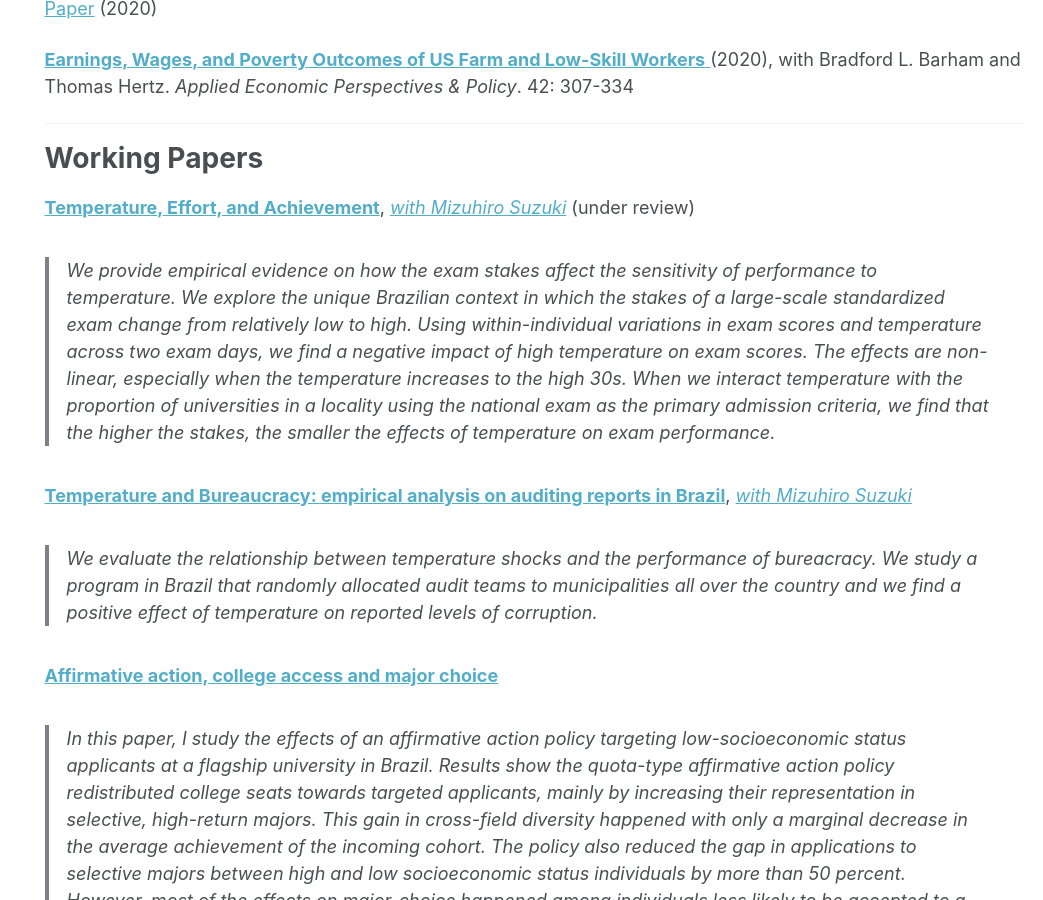
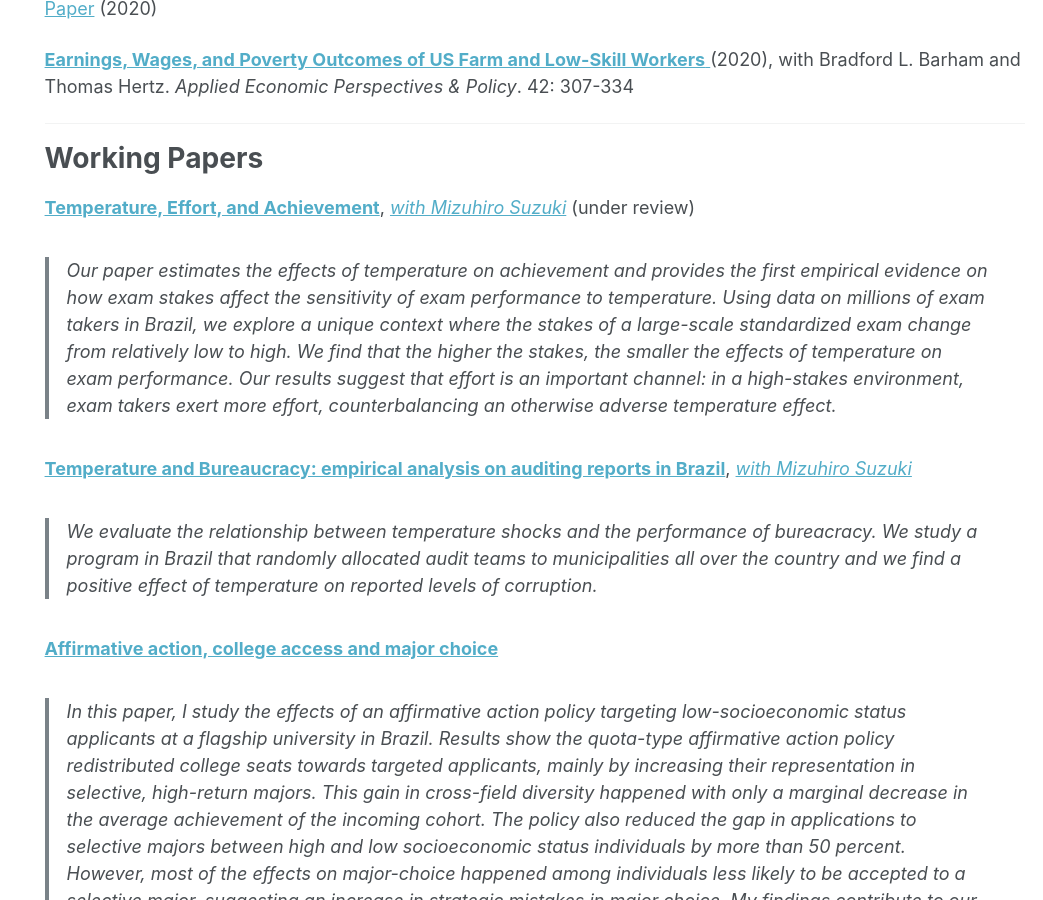
Before and after one commit to anapmelo/anapmelo.github.io, a Jekyll site: the page built from _pages/publications.md, in a window 1280 px wide and 900 px high, scrolled down 347 px. Shown: the whole window, without its empty margins (237-1280 px from the left). Built offline with Jekyll 4.4.1, drawn with Linux system fonts in a browser that asks for light colours.

Commit message:
Update publications.md

```diff
--- a/_pages/publications.md
+++ b/_pages/publications.md
@@ -18,7 +18,7 @@ author_profile: false
 # Working Papers
 
 <a href="http://anapmelo.github.io/files/manuscript_MM2.pdf"> **Temperature, Effort, and Achievement**</a>, <a href="https://mizuhirosuzuki.github.io/"> _with Mizuhiro Suzuki_</a>  (under review)
-> We provide empirical evidence on how the exam stakes affect the sensitivity of performance to temperature. We explore the unique Brazilian context in which the stakes of a large-scale standardized exam change from relatively low to high. Using within-individual variations in exam scores and temperature across two exam days, we find a negative impact of high temperature on exam scores. The effects are non-linear, especially when the temperature increases to the high 30s. When we interact temperature with the proportion of universities in a locality using the national exam as the primary admission criteria, we find that the higher the stakes, the smaller the effects of temperature on exam performance.
+> Our paper estimates the effects of temperature on achievement and provides the first empirical evidence on how exam stakes affect the sensitivity of exam performance to temperature. Using data on millions of exam takers in Brazil, we explore a unique context where the stakes of a large-scale standardized exam change from relatively low to high. We find that the higher the stakes, the smaller the effects of temperature on exam performance. Our results suggest that effort is an important channel: in a high-stakes environment, exam takers exert more effort, counterbalancing an otherwise adverse temperature effect.
 
 <a href="http://anapmelo.github.io/files/manuscript_MM.pdf"> **Temperature and Bureaucracy: empirical analysis on auditing reports in Brazil**</a>, <a href="https://mizuhirosuzuki.github.io/"> _with Mizuhiro Suzuki_</a>
 > We evaluate the relationship between temperature shocks and the performance of bureacracy. We study a program in Brazil that randomly allocated audit teams to municipalities all over the country and we find a positive effect of temperature on reported levels of corruption.
```
